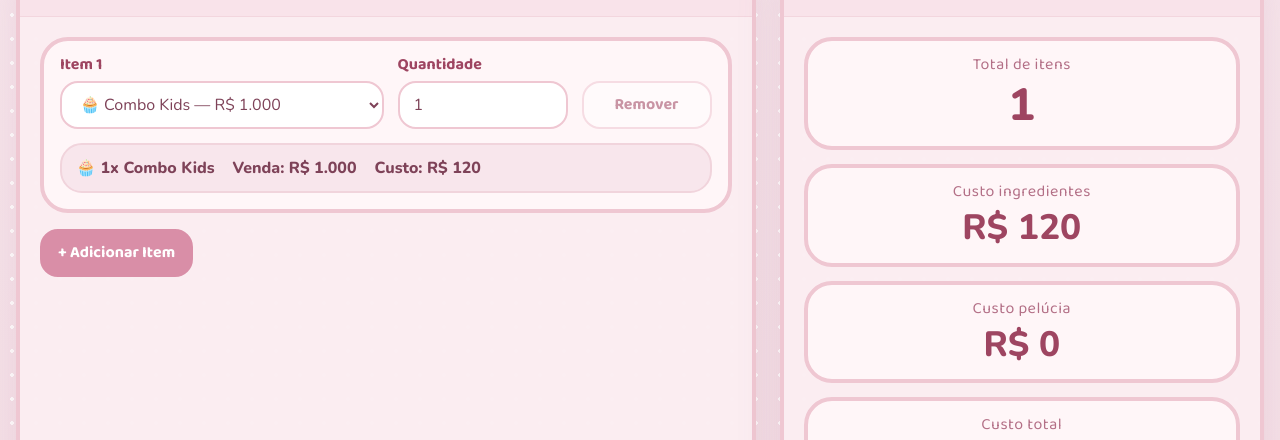
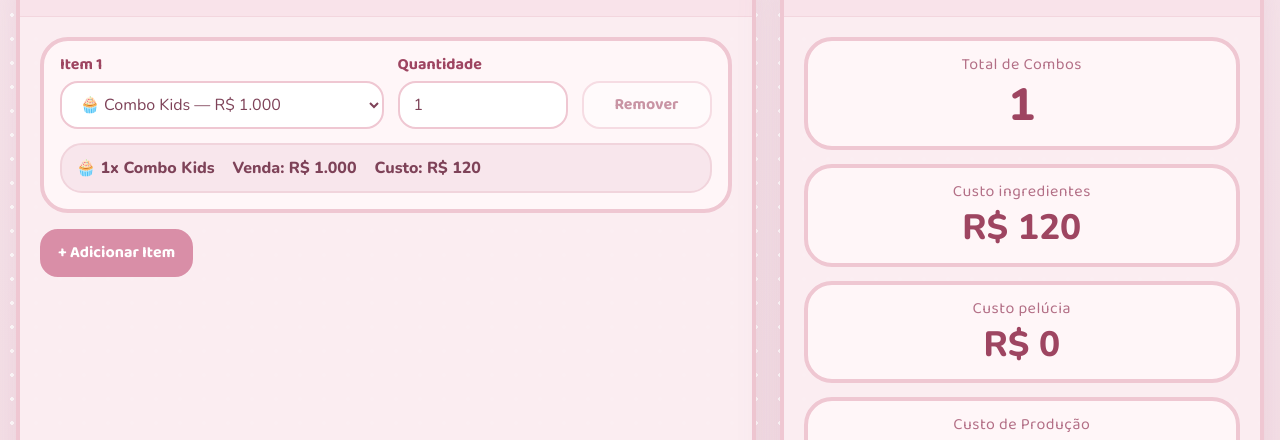
Before and after one commit to hinarahelo/calculadora-cat-cafe, a React (Vite) app: page / in a window 1280 px wide. Shown: the part 453-893 px from the top of the page. Built offline with nearby package versions, Linux system fonts and the light colour scheme.

Commit message:
Update App.tsx

```diff
--- a/src/App.tsx
+++ b/src/App.tsx
@@ -268,7 +268,7 @@ export default function App() {
 
             <div className="panel-body metrics">
               <div className="metric-card">
-                <span className="metric-label">Total de itens</span>
+                <span className="metric-label">Total de Combos</span>
                 <strong className="metric-value">{resultado.totalItens}</strong>
               </div>
 
@@ -287,7 +287,7 @@ export default function App() {
               </div>
 
               <div className="metric-card">
-                <span className="metric-label">Custo total</span>
+                <span className="metric-label">Custo de Produção</span>
                 <strong className="metric-value small">
                   {moeda(resultado.custoTotal)}
                 </strong>
```
